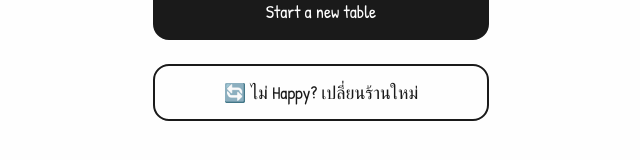
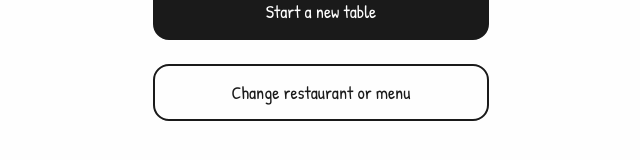
Before and after one commit to IOOIIOU17/billtable-customer-web, a React (Vite) app: page /confirmation in a window 1280 px wide. Shown: the part 610-770 px from the top of the page, without its empty margins (319-959 px from the left). Built offline with nearby package versions, Linux system fonts and the light colour scheme.

Commit message:
fix: Change restaurant button to English

```diff
--- a/src/screens/Confirmation.jsx
+++ b/src/screens/Confirmation.jsx
@@ -148,7 +148,7 @@ export default function Confirmation() {
         fontSize: '18px',
         cursor: 'pointer',
       }}>
-        🔄 ไม่ Happy? เปลี่ยนร้านใหม่
+        Change restaurant or menu
       </button>
 
     </div>
```
